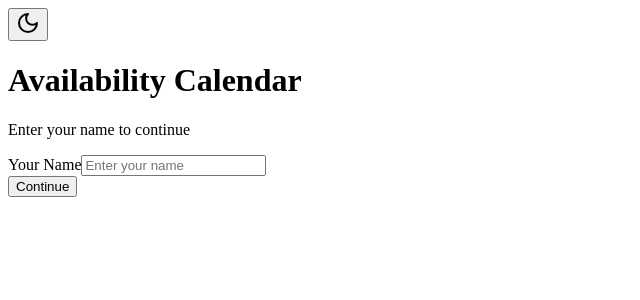
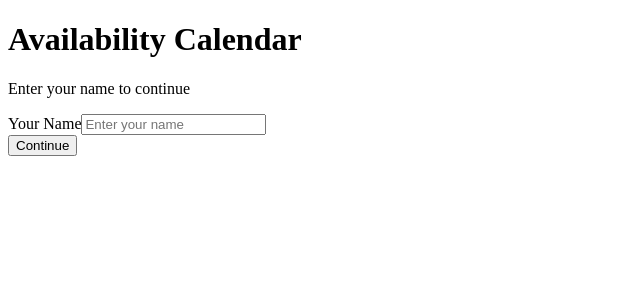
Before and after one commit to imarekkus/TeamAvailability, a React (Vite) app in the folder client/: page / in a window 1280 px wide. Shown: the top 300 px of the page, without its empty margins (0-640 px from the left). Built offline with nearby package versions, Linux system fonts and the light colour scheme.

Commit message:
Reverting changes in App.tsx
After unsuccessful black theme introduction

```diff
--- a/client/src/App.tsx
+++ b/client/src/App.tsx
@@ -6,11 +6,12 @@ import { TooltipProvider } from "@/components/ui/tooltip";
 import NotFound from "@/pages/not-found";
 import LoginPage from "@/pages/login";
 import CalendarPage from "@/pages/calendar";
-import { useState, useEffect } from "react";
+import { useState } from "react";
 import { User } from "@shared/schema";
-import ThemeToggle from "./components/ThemeToggle";
 
-function Router({ currentUser, setCurrentUser }: { currentUser: User | null; setCurrentUser: (user: User | null) => void }) {
+function Router() {
+  const [currentUser, setCurrentUser] = useState<User | null>(null);
+
   const handleLogin = (user: User) => {
     setCurrentUser(user);
   };
@@ -36,29 +37,11 @@ function Router({ currentUser, setCurrentUser }: { currentUser: User | null; set
 }
 
 function App() {
-  const [currentUser, setCurrentUser] = useState<User | null>(null);
-  const [isDark, setIsDark] = useState<boolean>(
-    () => window.matchMedia("(prefers-color-scheme: dark)").matches // start with system theme
-  );
-
-  useEffect(() => {
-    if (isDark) {
-      document.documentElement.classList.add("dark");
-    } else {
-      document.documentElement.classList.remove("dark");
-    }
-  }, [isDark]);
-
   return (
     <QueryClientProvider client={queryClient}>
       <TooltipProvider>
-        <div className="min-h-screen bg-background text-foreground transition-colors duration-300">
-          <div className="absolute top-4 right-4">
-            <ThemeToggle isDark={isDark} setIsDark={setIsDark} />
-          </div>
-          <Router currentUser={currentUser} setCurrentUser={setCurrentUser} />
-          <Toaster />
-        </div>
+        <Toaster />
+        <Router />
       </TooltipProvider>
     </QueryClientProvider>
   );
```
